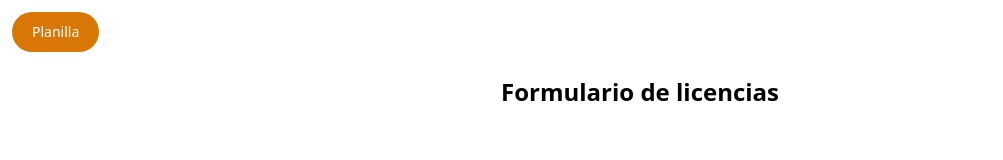
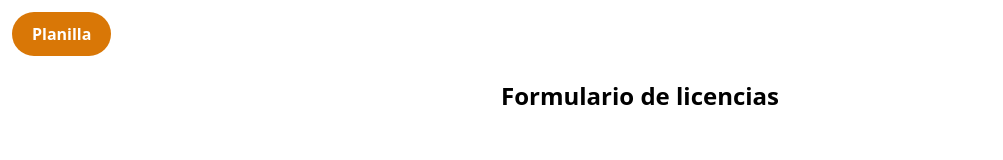
Before and after one commit to alvarezjuanign/managerLicencias, a React (Vite) app in the folder licenciasApp/: page / in a window 1280 px wide. Shown: the top 160 px of the page, without its empty margins (0-1003 px from the left). Built offline with nearby package versions, Linux system fonts and the light colour scheme.

Commit message:
Change color of the buttons

```diff
--- a/licenciasApp/src/App.jsx
+++ b/licenciasApp/src/App.jsx
@@ -24,7 +24,7 @@ export function App() {
     <>
       <button
         onClick={() => setActivo(!activo)}
-        className="bg-amber-600 p-2 m-3 w-30 text-white hover:bg-yellow-500 focus:outline-none font-medium rounded-full text-sm px-5 py-2.5 text-center me-2 mb-2"
+        className="bg-amber-600 p-2 m-3 w-30 text-white hover:bg-yellow-500 focus:outline-none font-bold rounded-full text-base px-5 py-2.5 text-center me-2 mb-2"
       >
         {activo ? "Formulario" : "Planilla"}
       </button>
@@ -34,7 +34,7 @@ export function App() {
           <>
             <button
               onClick={handleDelete}
-              className="bg-amber-600 p-2 m-3 w-30 text-white hover:bg-yellow-500 focus:outline-none font-medium rounded-full text-sm px-5 py-2.5 text-center me-2 mb-2"
+              className="bg-amber-600 p-2 m-3 w-30 text-white hover:bg-yellow-500 focus:outline-none font-bold rounded-full text-base px-5 py-2.5 text-center me-2 mb-2"
             >
               Borrar datos
             </button>
```
